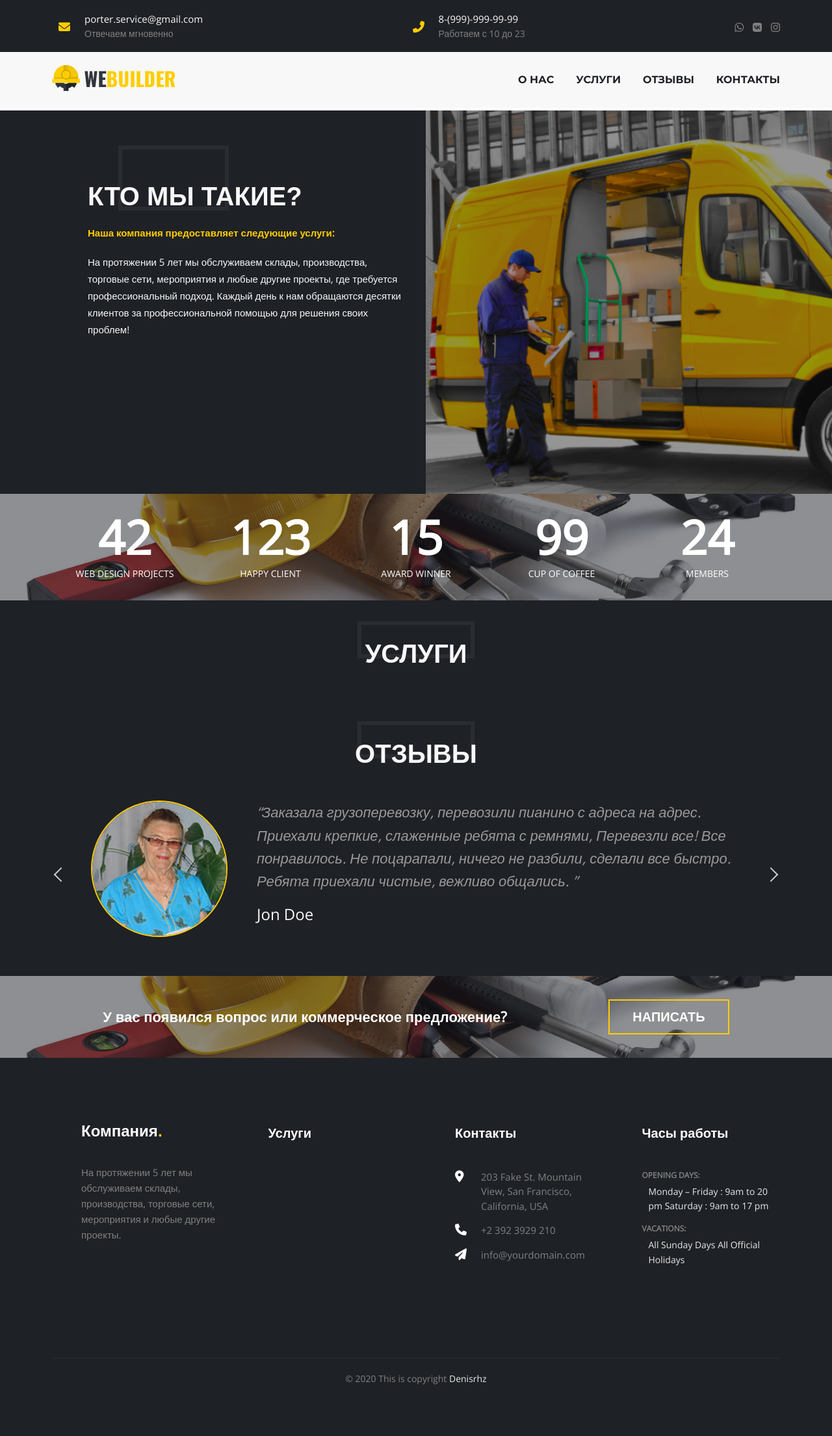
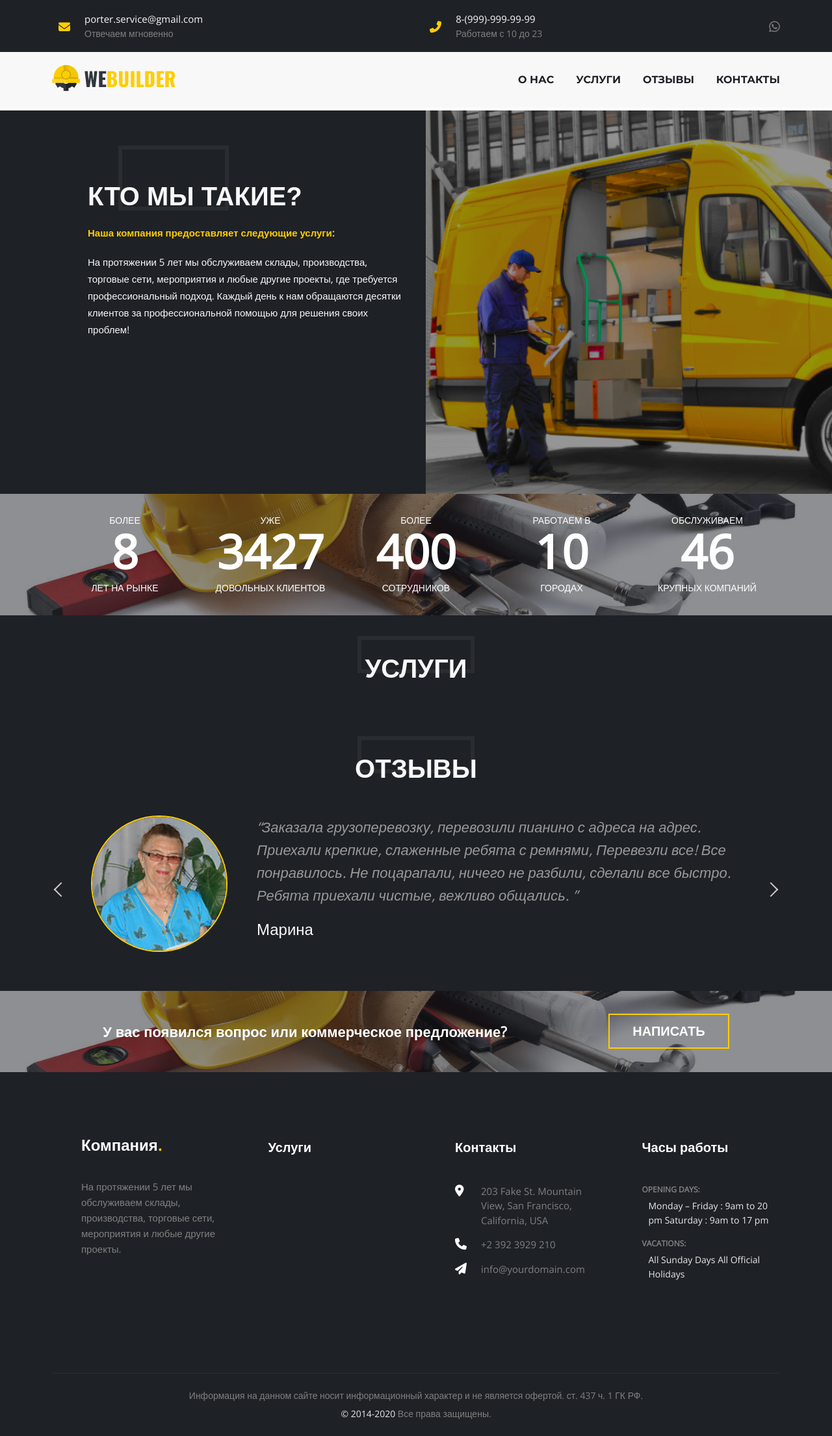
Before and after one commit to denisrhz/PorterService, a Flask app: page / in a window 1280 px wide. Shown: the whole page at 65% size. Before the commit the page ends 2131 px from the top, so only its background shows below. Run offline with Flask 2, Linux system fonts and the light colour scheme; data that the repository does not hold is empty; parts of the project's set-up code (start-up, migrations or seed data) failed here and were passed over; some libraries are stand-ins or nearby versions.

Commit message:
Feature: Edit Info; Fix: Message 404 Error

```diff
--- a/app/routes.py
+++ b/app/routes.py
@@ -11,13 +11,14 @@ def index():
 
 @app.route('/message/<service>', methods=['GET', 'POST'])
 def message(service):
+    service = Service.query.filter_by(slug=service).first_or_404()
     form = MessageForm()
     form.city.choices = [(record.id, record.name) for record in City.query.all()]
     if form.validate_on_submit():
         message = Message(author=form.author.data,
                             phone=form.phone.data,
                             body=form.body.data,
-                            service_id=service,
+                            service_id=service.id,
                             city_id=form.city.data)
         db.session.add(message)
         db.session.commit()
--- a/app/static/style.css
+++ b/app/static/style.css
@@ -15,6 +15,7 @@ ul {
 
 a {
     text-decoration: none;
+    color: ;
 }
 
 *,
@@ -106,7 +107,7 @@ body, p, h1, h2, h3, h4, h5, h6 {
 }
 
 .contacts__item--social a i {
-    font-size: 16px;
+    font-size: 19px;
     display: inline-block;
     vertical-align: middle;
     margin-left: 10px;
@@ -736,6 +737,7 @@ body, p, h1, h2, h3, h4, h5, h6 {
 
     font-size: 14px;
     color: #808080;
+    line-height: 2;
     text-align: center;
 }
 
--- a/app/templates/base.html
+++ b/app/templates/base.html
@@ -46,12 +46,6 @@
                 <div class="contacts__item--social">
                         <a class="contacts__item--social" href="#" target="_blank">
                             <i class="fab fa-whatsapp"></i>
-                        </a>
-                        <a href="#" target="_blank">
-                            <i class="fab fa-vk"></i>
-                        </a>
-                        <a href="#" target="_blank">
-                            <i class="fab fa-instagram"></i>
                         </a>
                 </div>
             </div>
@@ -120,7 +114,8 @@
         </div>
 
         <div class="copyright">
-            © 2020 This is copyright <span>Denisrhz </span>
+            Информация на данном сайте носит информационный характер и не является офертой. ст. 437 ч. 1 ГК РФ. <br>
+            <span>© 2014-2020 </span>Все права защищены.
         </div>
 
     </div>
--- a/app/templates/index.html
+++ b/app/templates/index.html
@@ -48,24 +48,29 @@
     <div class="container">
         <div class="stat">
             <div class="stat__item">
-                <div class="stat__count">42</div>
-                <div class="stat__text">Web Design Projects</div>
+                <div class="stat__text">Более</div>
+                <div class="stat__count">8</div>
+                <div class="stat__text">Лет на рынке</div>
             </div>
             <div class="stat__item">
-                <div class="stat__count">123</div>
-                <div class="stat__text">happy client</div>
+                <div class="stat__text">Уже</div>
+                <div class="stat__count">3427</div>
+                <div class="stat__text">Довольных клиентов</div>
             </div>
             <div class="stat__item">
-                <div class="stat__count">15</div>
-                <div class="stat__text">award winner</div>
+                <div class="stat__text">Более</div>
+                <div class="stat__count">400</div>
+                <div class="stat__text">Сотрудников</div>
             </div>
             <div class="stat__item">
-                <div class="stat__count">99</div>
-                <div class="stat__text">cup of coffee</div>
+                <div class="stat__text">Работаем в</div>
+                <div class="stat__count">10</div>
+                <div class="stat__text">Городах</div>
             </div>
             <div class="stat__item">
-                <div class="stat__count">24</div>
-                <div class="stat__text">members</div>
+                <div class="stat__text">Обслуживаем</div>
+                <div class="stat__count">46</div>
+                <div class="stat__text">Крупных компаний</div>
             </div>
         </div>
     </div>
@@ -84,10 +89,10 @@
             <div class="service__item">
                 <div class="service__header">
                     <a href="#">
-                        <img class="service__photo" src="{{ url_for('static', filename = 'images/service/1.jpg') }}" alt="">
+                        <img class="service__photo" src="{{ url_for('static', filename = 'images/service/{}'.format(service.image)) }}" alt="">
                     </a>
                     <div class="service__date">
-                        {{ service.price }} <i class="fas fa-ruble-sign"></i>
+                        <i>ОТ</i> {{ service.price }} <i class="fas fa-ruble-sign"></i>
                     </div>
                 </div>
                 <div class="service__content">
@@ -101,7 +106,7 @@
                 <div class="service__footer">
                     <div class="service-stat">
                         <div class="service__title">
-                            <a href="{{ url_for('message', service=service.id) }}">Узнать стоимость</a>
+                            <a href="{{ url_for('message', service=service.slug) }}">Узнать стоимость</a>
                         </div>
                     </div>
                 </div>
@@ -124,7 +129,7 @@
                     <div class="reviews__item">
                         <img class="reviews__photo" src="{{ url_for('static', filename = 'images/reviews/1.png') }}" alt="">
                         <div class="reviews__text">“Заказала грузоперевозку, перевозили пианино с адреса на адрес. Приехали крепкие, слаженные ребята с ремнями, Перевезли все! Все понравилось. Не поцарапали, ничего не разбили, сделали все быстро. Ребята приехали чистые, вежливо общались.  ”</div>
-                        <div class="reviews__author">Jon Doe</div>
+                        <div class="reviews__author">Марина</div>
                     </div>
                 </div>
 
@@ -132,7 +137,7 @@
                     <div class="reviews__item">
                         <img class="reviews__photo" src="{{ url_for('static', filename = 'images/reviews/1.png') }}" alt="">
                         <div class="reviews__text">“Заказала грузоперевозку, перевозили пианино с адреса на адрес. Приехали крепкие, слаженные ребята с ремнями, Перевезли все! Все понравилось. Не поцарапали, ничего не разбили, сделали все быстро. Ребята приехали чистые, вежливо общались.  ”</div>
-                        <div class="reviews__author">Jon Doe</div>
+                        <div class="reviews__author">Марина</div>
                     </div>
                 </div>
 
@@ -147,7 +152,7 @@
     <div class="container">
         <div class="message__inner">
             <h4 class="message__title">У вас появился вопрос или коммерческое предложение?</h4>
-            <a class="message__btn" href="#">Написать</a>
+            <a class="message__btn" href="{{ url_for('message', service='commercial') }}">Написать</a>
         </div>
     </div>
 </div>
```
